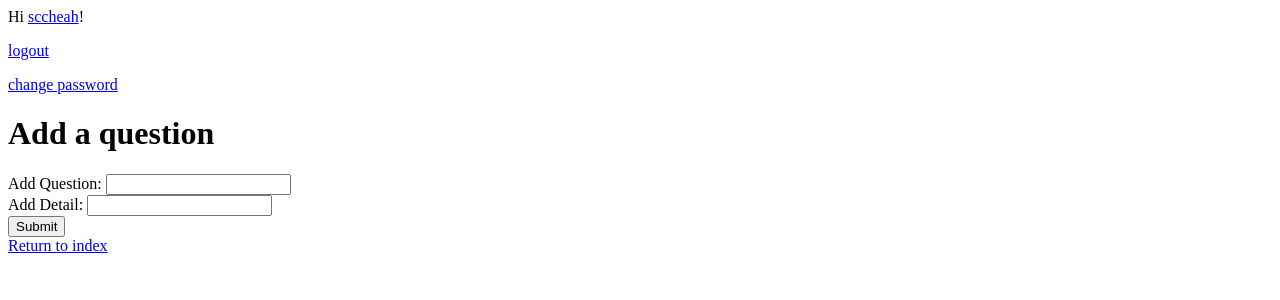
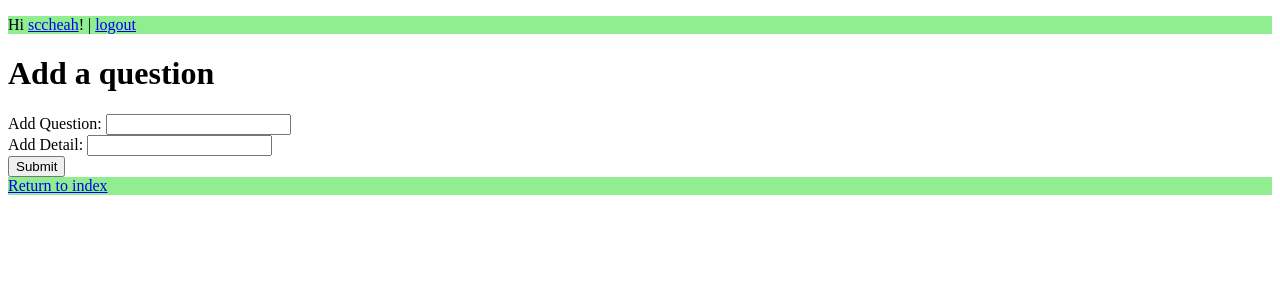
Before and after one commit to sccheah/QandA, a Django app: page /posts/add_question/ in a window 1280 px wide. Shown: the top 300 px of the page. Run offline with Django 3.2, Linux system fonts and the light colour scheme; a user stored in the database is signed in.

Commit message:
include styling for header and footer colors with static css file on project level

```diff
--- a/QandA/settings.py
+++ b/QandA/settings.py
@@ -120,6 +120,9 @@ USE_TZ = True
 # https://docs.djangoproject.com/en/2.1/howto/static-files/
 
 STATIC_URL = '/static/'
+STATICFILES_DIRS = [
+    os.path.join(BASE_DIR, 'static'),
+]
 
 AUTH_USER_MODEL = 'users.CustomUser'
 
--- /dev/null
+++ b/static/QandA/base.css
@@ -0,0 +1,7 @@
+header {
+	background-color: lightgreen;
+}
+
+footer {
+	background-color: lightgreen;
+}
--- a/templates/base.html
+++ b/templates/base.html
@@ -3,25 +3,27 @@
 <head>
 	<meta charset="utf-8">
 	<title>{% block title %}QandA{% endblock %}</title>
+
+	{% load static %}
+	<link rel="stylesheet" type="text/css" href="{% static 'QandA/base.css' %}">
 </head>
 <body>
 	<main>
-		<div>
+		<header>
 			{% if user.is_authenticated %}
-				Hi <a href="{% url 'users:profile' user.id %}">{{ user.username }}</a>!
-				<p><a href="{% url 'logout' %}">logout</a></p>
-				<p><a href="{% url 'password_change' %}">change password</a></p>
+				<p>Hi <a href="{% url 'users:profile' user.id %}">{{ user.username }}</a>!
+				 | <a href="{% url 'logout' %}">logout</a></p>
 			{% else %}
 				<a href="{% url 'login' %}">login</a> |
 				<a href="{% url 'users:signup' %}"> signup</a> |
 				<a href="{% url 'password_reset' %}"> reset password</a>
 			{% endif %}
-		</div>
+		</header>
 		{% block content %}
 		{% endblock %}
-		<div>
+		<footer>
 			<a href="{% url 'posts:index' %}">Return to index</a>
-		</div>
+		</footer>
 	</main>
 </body>
 </html>
--- a/users/templates/users/profile.html
+++ b/users/templates/users/profile.html
@@ -4,6 +4,8 @@
 
 {% block content %}
 <h2>{{ user.username }}</h2>
+
+<p><a href="{% url 'password_change' %}">change password</a></p>
 
 <h3>Questions:</h3>
 {% if questions %}
```
Also changed, not shown: db.sqlite3.
